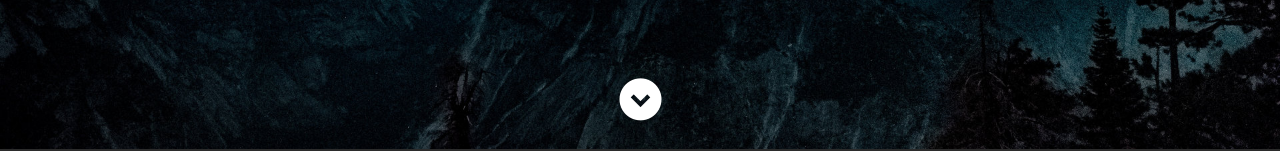
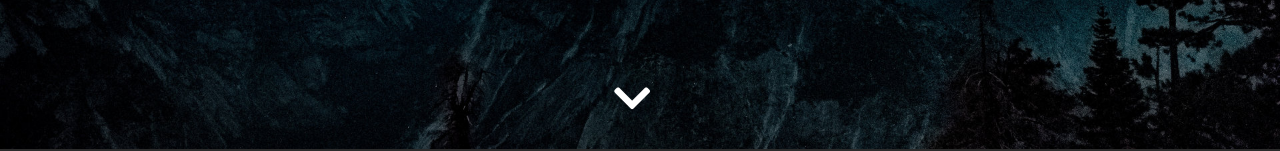
Before and after one commit to nwkwok/cv, a React (Create React App) app: page / in a window 1280 px wide. Shown: the part 651-802 px from the top of the page. Built offline with nearby package versions, Linux system fonts and the light colour scheme.

Commit message:
use FontAwesome component for arrows

```diff
--- a/src/Components/Footer.js
+++ b/src/Components/Footer.js
@@ -1,4 +1,5 @@
 import React, { Component } from 'react';
+import FontAwesome from './FontAwesome'
 
 class Footer extends Component {
   render() {
@@ -10,6 +11,7 @@ class Footer extends Component {
     }
 
     return (
+
       <footer>
 
      <div className="row">
@@ -23,9 +25,13 @@ class Footer extends Component {
            </ul>
 
         </div>
-        <div id="go-top"><a className="smoothscroll" title="Back to Top" href="#home"><i className="fas fa-chevron-up"></i></a></div>
+        <div id="go-top"><a className="smoothscroll" title="Back to Top" href="#home">
+          <FontAwesome fa="fas fa-chevron-up"/>
+          {/* <i className="fas fa-chevron-up"></i> */}
+          </a></div>
      </div>
   </footer>
+
     );
   }
 }
--- a/src/Components/Header.js
+++ b/src/Components/Header.js
@@ -1,4 +1,5 @@
 import React, { Component } from 'react';
+import FontAwesome from './FontAwesome';
 
 class Header extends Component {
   render() {
@@ -42,7 +43,10 @@ class Header extends Component {
       </div>
 
       <p className="scrolldown">
-         <a className="smoothscroll" href="#about"><i className="icon-down-circle"></i></a>
+         <a className="smoothscroll" href="#about">
+            <FontAwesome fa="fas fa-chevron-down" />
+            {/* <i className="icon-down-circle"></i> */}
+            </a>
       </p>
 
    </header>
--- a/src/Components/Portfolio.js
+++ b/src/Components/Portfolio.js
@@ -1,4 +1,4 @@
-import React, { Fragment, Component } from 'react';
+import React, { Component } from 'react';
 
 
 class Portfolio extends Component {
--- a/src/Components/Resume.js
+++ b/src/Components/Resume.js
@@ -22,10 +22,11 @@ class Resume extends Component {
             </p>
         </div>
       })
-      var skills = this.props.data.skills.map(function(skills){
-        var className = 'fa fab fa-'+skills.name.toLowerCase() + ' ' + 'fab-'+skills.name.toLowerCase() + ''
-        return <li key={skills.name}><span className={className}></span><em>{skills.name}</em></li>
-      })
+      //Using components for this instead
+      // var skills = this.props.data.skills.map(function(skills){
+      //   var className = 'fa fab fa-'+skills.name.toLowerCase() + ' ' + 'fab-'+skills.name.toLowerCase() + ''
+      //   return <li key={skills.name}><span className={className}></span><em>{skills.name}</em></li>
+      // })
     }
 
     return (
```
